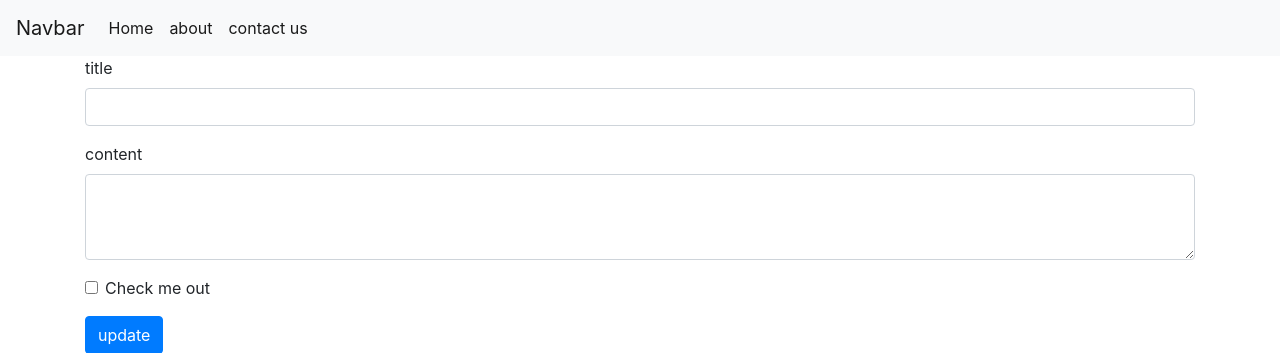
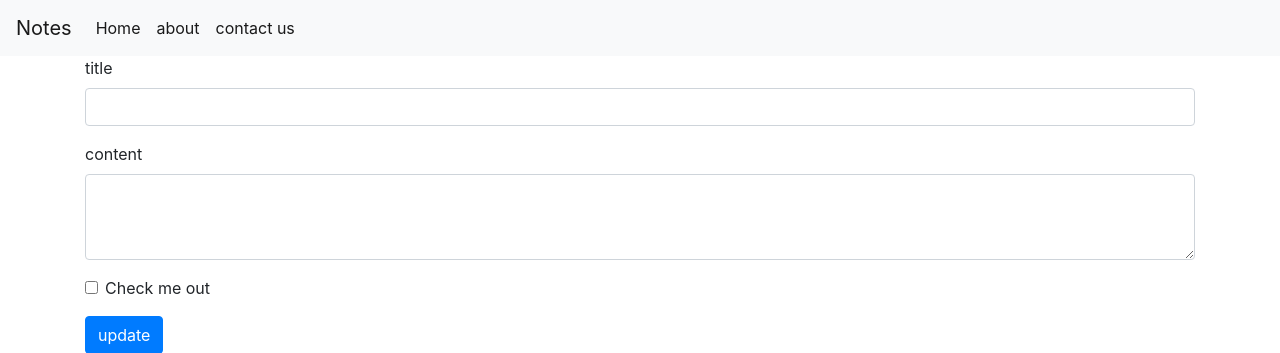
Before and after one commit to naitik0009/note_no-js, a PHP site: page /?edit=1 in a window 1280 px wide. Shown: the top 353 px of the page. Run offline with PHP 8.4, Linux system fonts and the light colour scheme; data that the repository does not hold is empty.

Commit message:
Update index.php

```diff
--- a/index.php
+++ b/index.php
@@ -85,7 +85,7 @@ if(isset($_POST['update'])){
 }
 ?>
 <nav class="navbar navbar-expand-lg navbar-light bg-light">
-  <a class="navbar-brand" href="#">Navbar</a>
+  <a class="navbar-brand" href="#">Notes</a>
   <button class="navbar-toggler" type="button" data-toggle="collapse" data-target="#navbarSupportedContent" aria-controls="navbarSupportedContent" aria-expanded="false" aria-label="Toggle navigation">
     <span class="navbar-toggler-icon"></span>
   </button>
```
